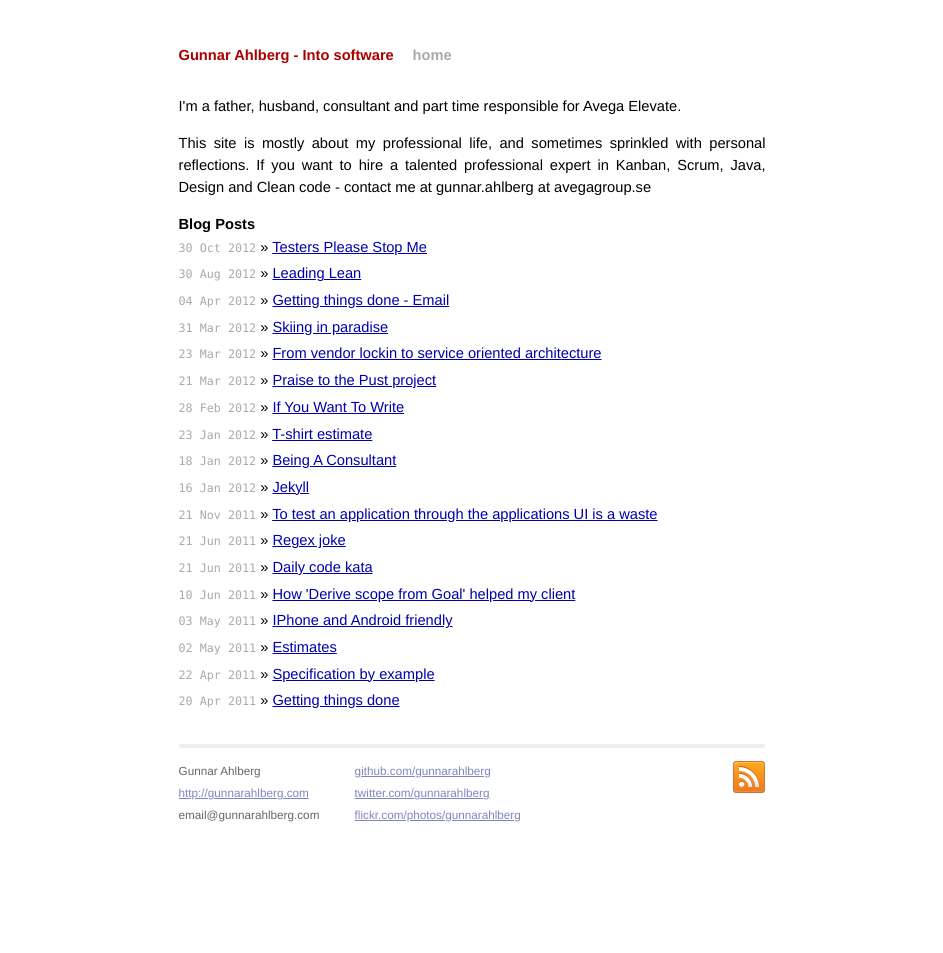
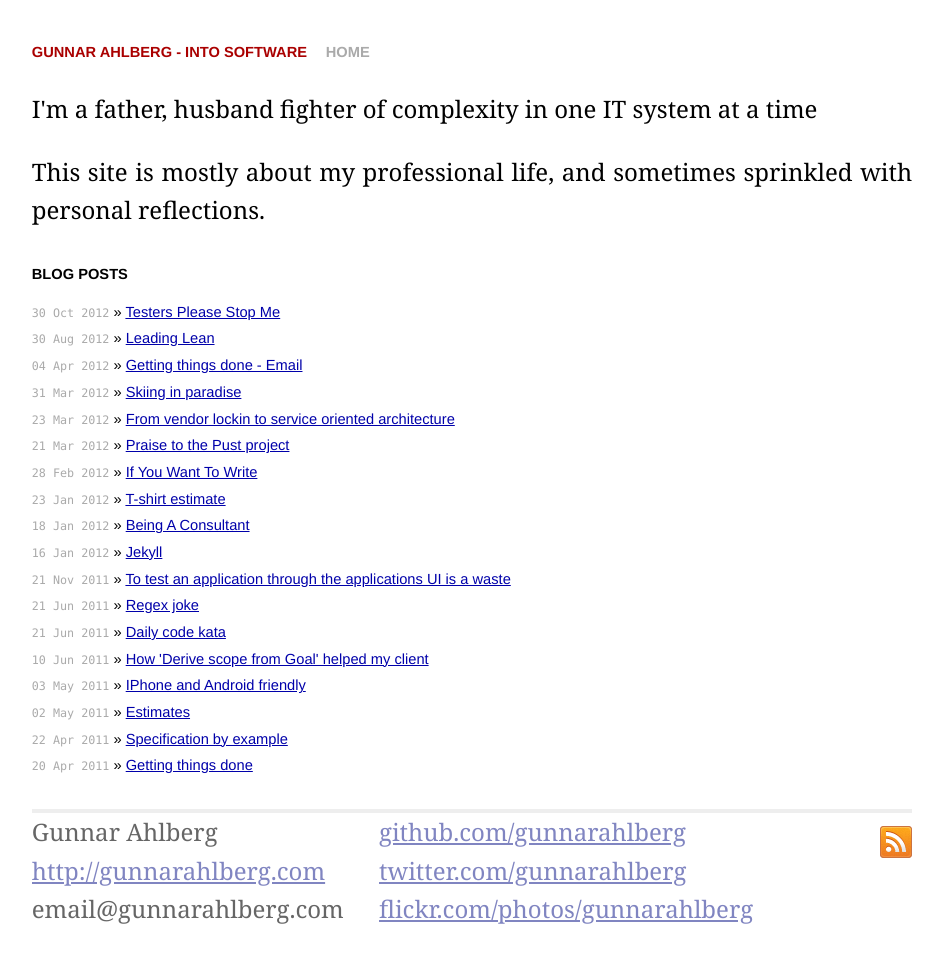
Before and after one commit to gunnarahlberg/blog, a Jekyll site: the page built from index.html, in a window 1280 px wide. Shown: the whole page, without its empty margins (168-1111 px from the left). Built offline with Jekyll 4.4.1, drawn with Linux system fonts in a browser that asks for light colours; comment, search, counter and statistics services are not loaded.

Commit message:
new layout

```diff
--- a/css/screen.css
+++ b/css/screen.css
@@ -27,11 +27,28 @@ h1, h2, h3, h4, h5, h6 {
 }
 
 h1 {
+
   margin-bottom: 1em;
+}
+h2 {
+    font-size:48px;
+    text-align: start;
+}
+div#maincontent h3 {
+    margin-bottom: 5px;
+}
+ h1, h2, h3, h4 {
+    font-family: 'ITC Franklin Condensed',"Helvetica Neue",Arial,Helvetica,sans-serif;
+    font-weight: bold;
+    line-height: 1.1em;
+    margin: 36px 0 18px;
+    text-transform: uppercase;
 }
 
 p {
-  margin: 1em 0;
+   font: 24px/1.6 Georgia,"times new roman",times,serif;
+    margin-bottom: 25px;
+
 }
 
 a {
@@ -81,7 +98,7 @@ ul.posts {
 .site {
   font-size: 110%;
   text-align: justify;
-  width: 40em;
+  width: 60em;
   margin: 3em auto 2em auto;
   line-height: 1.5em;
 }
--- a/index.html
+++ b/index.html
@@ -4,9 +4,10 @@ title: Gunnar Ahlberg
 ---
 
 <div id="home">
-  <p>I'm a father, husband, consultant and part time responsible for Avega Elevate.</p>
+  <p>I'm a father, husband fighter of complexity in one IT system at a time
+</p>
   <p>This site is mostly about my professional life, and sometimes sprinkled with personal reflections.
-  If you want to hire a talented professional expert in Kanban, Scrum, Java, Design and Clean code - contact me at gunnar.ahlberg at avegagroup.se</p>
+</p>
   <h3>Blog Posts</h3>
   <ul class="posts">
     {% for post in site.posts %}
```
